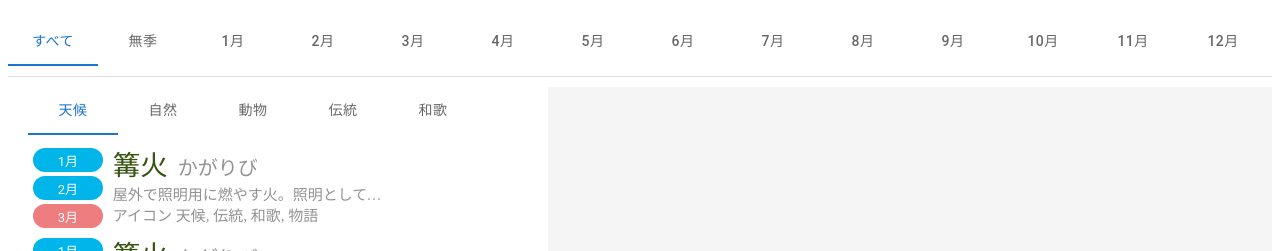
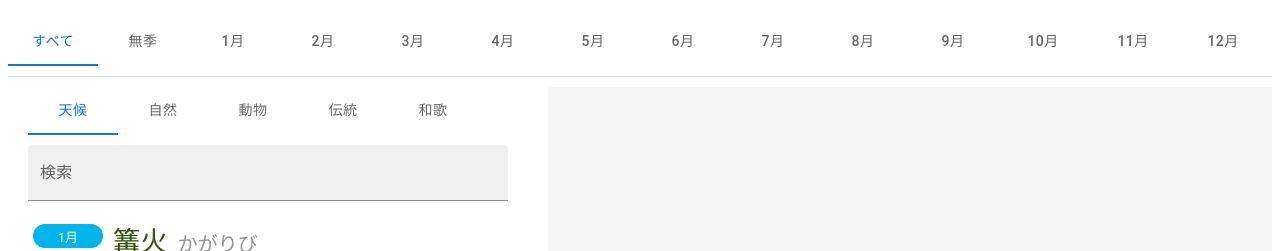
Before and after one commit to oolongtarou/tea-ceremony-inscription, a React app in the folder react-app/: page /App in a window 1280 px wide. Shown: the top 251 px of the page. Built offline with nearby package versions, Linux system fonts and the light colour scheme; the HTML template or start-up script is replaced by a standard one.

Commit message:
feat: 単語カードの検索ボックスを追加した。

```diff
--- a/react-app/src/App.tsx
+++ b/react-app/src/App.tsx
@@ -1,10 +1,12 @@
 import './App.css';
 import Divider from '@mui/material/Divider';
 import List from '@mui/material/List';
+import TextField from '@mui/material/TextField';
 
 import NavBar from './NavBar'
 import WordCard from './domains/WordCard/WordCard'
 import TabBar from './domains/TabBar/TagBar';
+import WordContent from './domains/WordContent/WordContent';
 
 function App(){
   return (
@@ -16,6 +18,7 @@ function App(){
         <div className='l-reverse__body'>
           <nav className='l-reverse__localNav' style={{paddingLeft:'20px', paddingRight:'20px'}}>
             <TabBar/>
+            <TextField fullWidth label='検索' variant='filled' style={{ marginTop:'10px', marginBottom:'10px'}}/>
             <List
               sx={{
                 overflow:'auto',
@@ -35,7 +38,7 @@ function App(){
             </List>
           </nav>
           <div className='c-box l-reverse__content'>
-            content
+            <WordContent/>
           </div>
         </div>
       </div>
```
